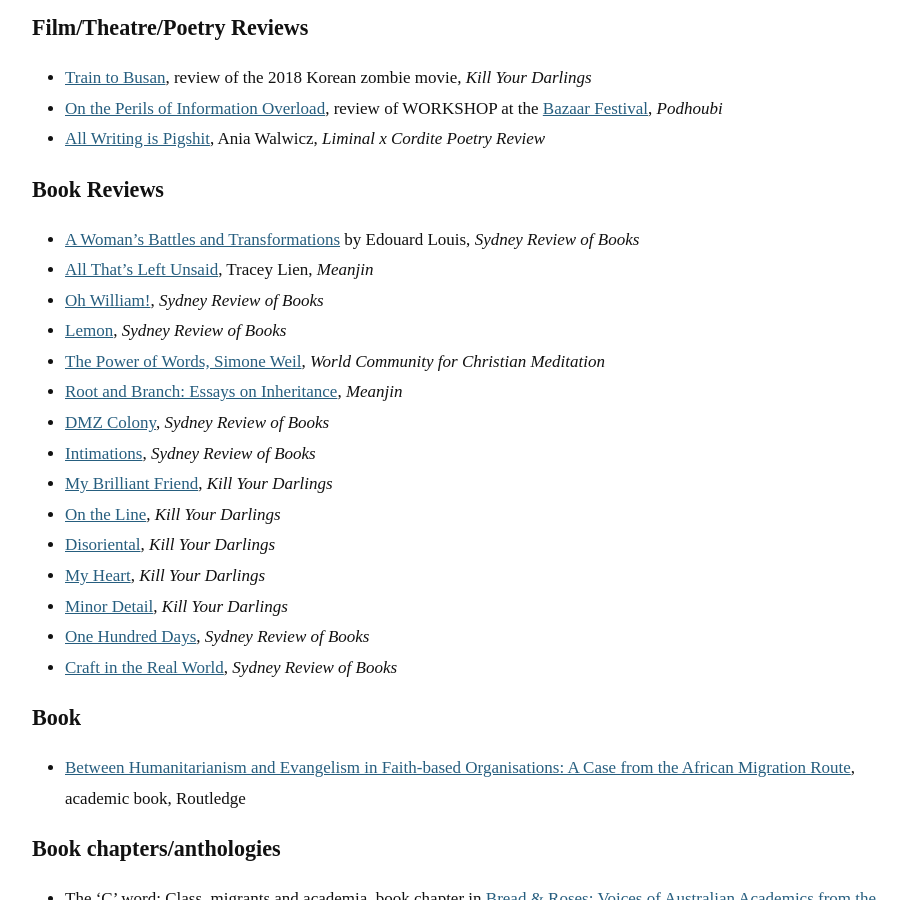
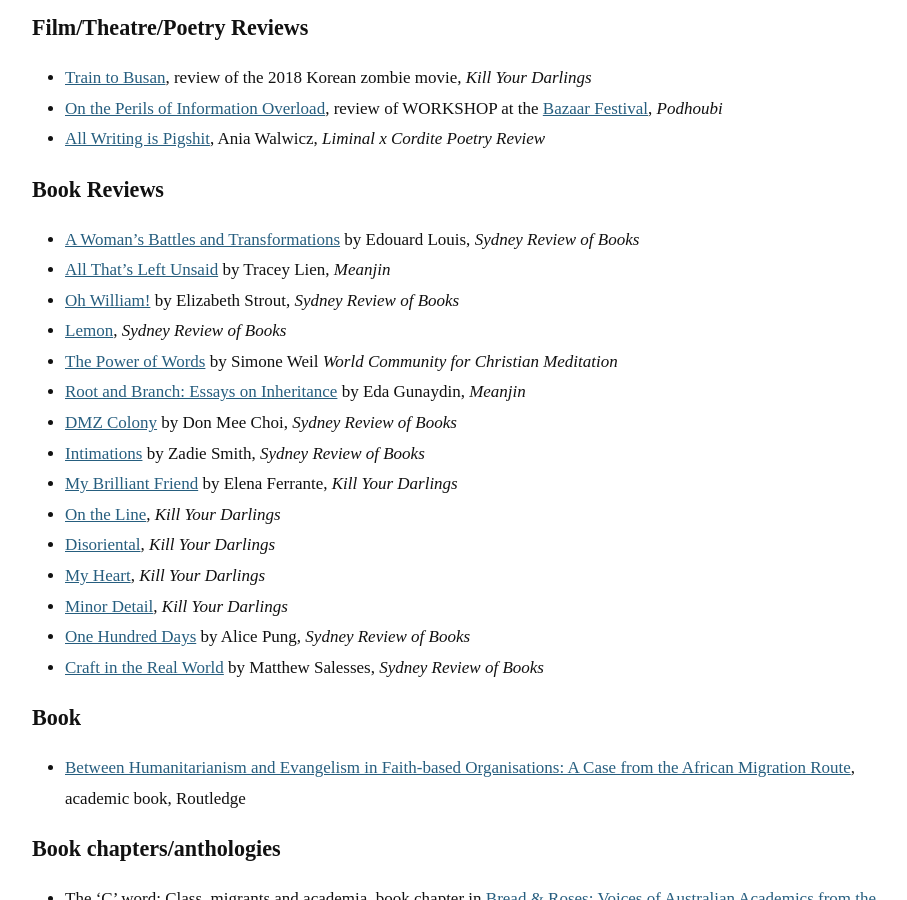
Before and after one commit to mayngo-net/mayngo-net.github.io, a Jekyll site: the page built from writings.markdown, in a window 1280 px wide and 900 px high, scrolled down 985 px. Shown: the whole window, without its empty margins (168-1075 px from the left). Built offline with Jekyll 4.4.1, drawn with Linux system fonts in a browser that asks for light colours; some web fonts are replaced.

Commit message:
Update writings.markdown

```diff
--- a/writings.markdown
+++ b/writings.markdown
@@ -39,20 +39,20 @@ order: 200
 ## Book Reviews
 
 - [A Woman's Battles and Transformations](https://sydneyreviewofbooks.com/review/edouard-louis/) by Edouard Louis, _Sydney Review of Books_
-- [All That's Left Unsaid](https://meanjin.com.au/review/tuoi-tre-thieu-tinh-thuong/), Tracey Lien, _Meanjin_
-- [Oh William!](https://sydneyreviewofbooks.com/review/strout-oh-william/), _Sydney Review of Books_
+- [All That's Left Unsaid](https://meanjin.com.au/review/tuoi-tre-thieu-tinh-thuong/) by Tracey Lien, _Meanjin_
+- [Oh William!](https://sydneyreviewofbooks.com/review/strout-oh-william/) by Elizabeth Strout, _Sydney Review of Books_
 - [Lemon](https://sydneyreviewofbooks.com/review/lemon-kwon-yeo-sun/), _Sydney Review of Books_
-- [The Power of Words, Simone Weil](https://wccm.org/book-reviews/the-power-of-words-simone-weil/), _World Community for Christian Meditation_
-- [Root and Branch: Essays on Inheritance](https://meanjin.com.au/review/gurbet-cekmek-being-diaspora-is-a-wound/), _Meanjin_
-- [DMZ Colony](https://sydneyreviewofbooks.com/review/don-mee-choi-dmz-colony/), _Sydney Review of Books_
-- [Intimations](https://sydneyreviewofbooks.com/review/zadie-smith-intimations/), _Sydney Review of Books_
-- [My Brilliant Friend](https://www.killyourdarlings.com.au/article/my-brilliant-friend-and-i/), _Kill Your Darlings_
+- [The Power of Words](https://wccm.org/book-reviews/the-power-of-words-simone-weil/) by Simone Weil _World Community for Christian Meditation_
+- [Root and Branch: Essays on Inheritance](https://meanjin.com.au/review/gurbet-cekmek-being-diaspora-is-a-wound/) by Eda Gunaydin, _Meanjin_
+- [DMZ Colony](https://sydneyreviewofbooks.com/review/don-mee-choi-dmz-colony/) by Don Mee Choi, _Sydney Review of Books_
+- [Intimations](https://sydneyreviewofbooks.com/review/zadie-smith-intimations/) by Zadie Smith, _Sydney Review of Books_
+- [My Brilliant Friend](https://www.killyourdarlings.com.au/article/my-brilliant-friend-and-i/) by Elena Ferrante, _Kill Your Darlings_
 - [On the Line](https://www.killyourdarlings.com.au/article/lives-on-the-line/), _Kill Your Darlings_
 - [Disoriental](https://www.killyourdarlings.com.au/article/disoriental-and-the-dichotomies-of-diaspora/), _Kill Your Darlings_
 - [My Heart](https://www.killyourdarlings.com.au/article/the-complicated-grief-of-a-writer-in-exile/), _Kill Your Darlings_
 - [Minor Detail](https://www.killyourdarlings.com.au/article/minor-detail-asks-if-language-can-ever-truly-bear-witness/), _Kill Your Darlings_
-- [One Hundred Days](https://sydneyreviewofbooks.com/review/pung-one-hundred-days/), _Sydney Review of Books_
-- [Craft in the Real World](https://sydneyreviewofbooks.com/review/salesses-craft-in-the-real-world/), _Sydney Review of Books_
+- [One Hundred Days](https://sydneyreviewofbooks.com/review/pung-one-hundred-days/) by Alice Pung, _Sydney Review of Books_
+- [Craft in the Real World](https://sydneyreviewofbooks.com/review/salesses-craft-in-the-real-world/) by Matthew Salesses, _Sydney Review of Books_
 
 ## Book
 
```
